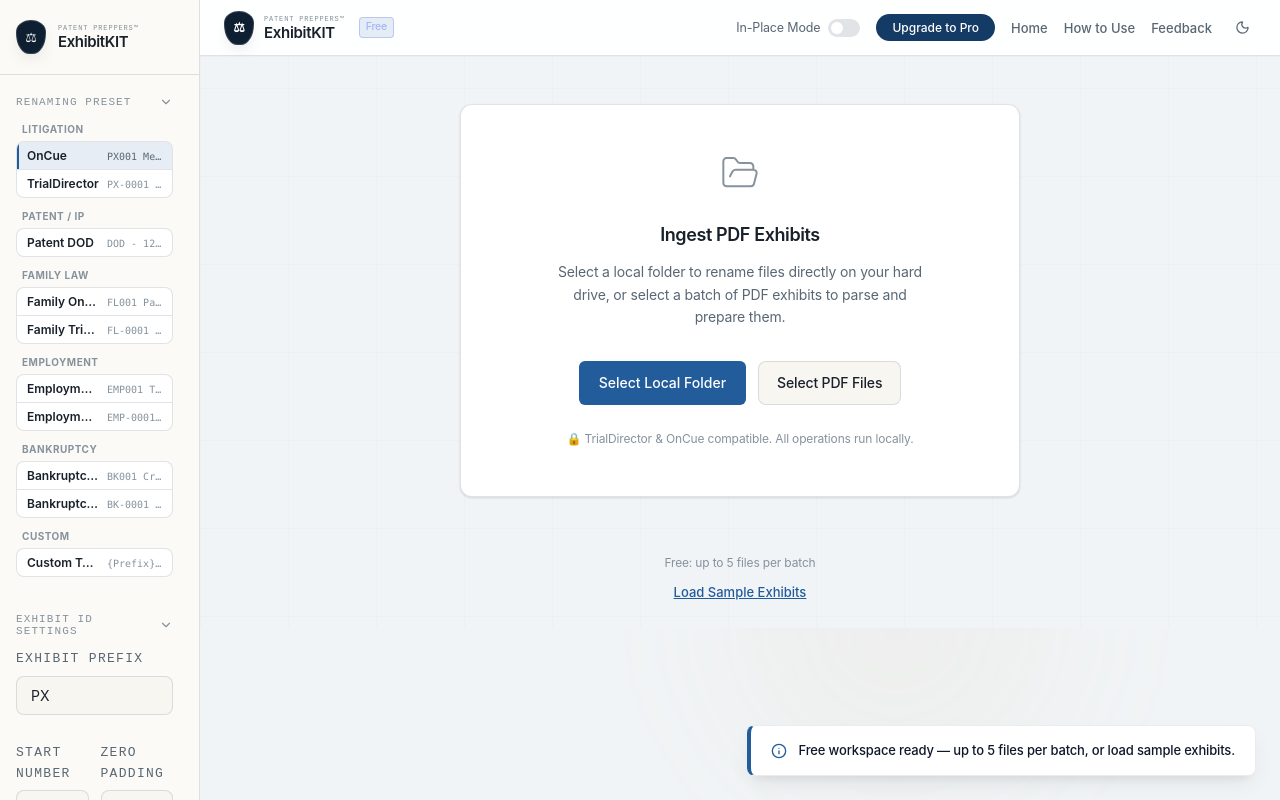
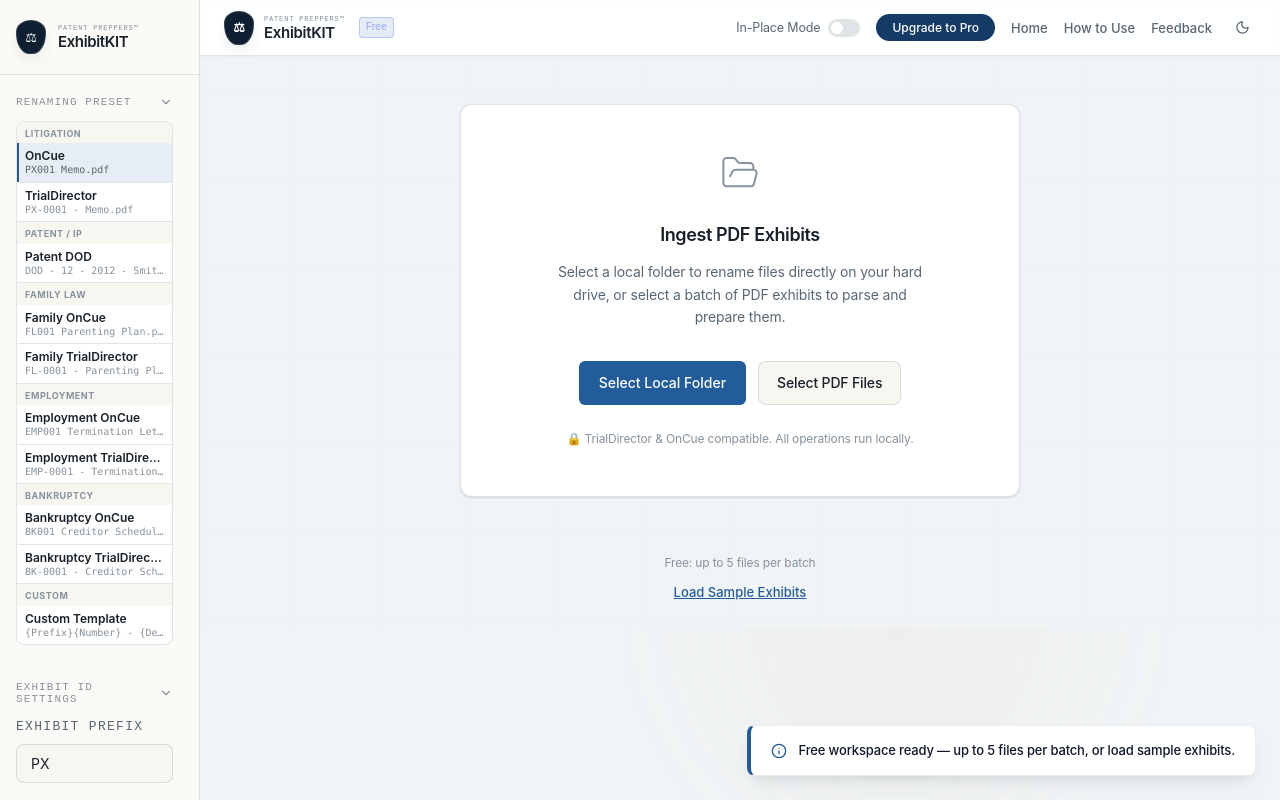
Before and after one commit to mpinkney2/exhibitkit, a React (Vite) app: page / in a window 1280 px wide. Both pictures are taken after a click on the button "Start free". Built offline with nearby package versions, Linux system fonts and the light colour scheme.

Commit message:
Tighten Renaming Preset list into one continuous scannable panel.
Use section headers with two-line rows (name + filename example) instead of separate card groups so presets stay readable in the narrow sidebar.

Co-authored-by: mpinkney2 <mpinkney2@users.noreply.github.com>

```diff
--- a/src/components/Sidebar.jsx
+++ b/src/components/Sidebar.jsx
@@ -278,16 +278,15 @@ export default function Sidebar({
           >
             <div className="preset-list" role="listbox" aria-label="Renaming presets">
               {PRACTICE_AREAS.map((area) => (
-                <div key={area.id} className="preset-list-group">
+                <div key={area.id} className="preset-list-group" role="group" aria-label={area.label}>
                   <div className="preset-list-group-label" title={area.description}>
                     {area.label}
                   </div>
-                  <ul className="preset-list-items">
                   {area.presets.map((presetOption) => {
                     const isActive = preset === presetOption.id;
                     return (
-                        <li key={presetOption.id}>
                       <button
+                        key={presetOption.id}
                         type="button"
                         role="option"
                         className={`preset-list-item ${isActive ? 'active' : ''}`}
@@ -300,10 +299,8 @@ export default function Sidebar({
                           {presetOption.example || presetOption.description}
                         </span>
                       </button>
-                        </li>
                     );
                   })}
-                  </ul>
                 </div>
               ))}
             </div>
--- a/src/index.css
+++ b/src/index.css
@@ -440,43 +440,37 @@ input[type="text"]:disabled, input[type="number"]:disabled, select:disabled {
 .preset-list {
   display: flex;
   flex-direction: column;
-  gap: 10px;
-}
-
-.preset-list-group {
-  min-width: 0;
-}
-
-.preset-list-group-label {
-  font-size: 10px;
-  font-weight: 700;
-  letter-spacing: 0.05em;
-  text-transform: uppercase;
-  color: var(--text-muted);
-  padding: 0 6px 4px;
-}
-
-.preset-list-items {
-  list-style: none;
-  margin: 0;
-  padding: 0;
   border: 1px solid var(--border-color);
   border-radius: 8px;
   overflow: hidden;
   background: var(--bg-secondary);
 }
 
-.preset-list-items li + li {
+.preset-list-group {
+  min-width: 0;
+}
+
+.preset-list-group + .preset-list-group {
   border-top: 1px solid var(--border-color);
 }
 
+.preset-list-group-label {
+  font-size: 9px;
+  font-weight: 700;
+  letter-spacing: 0.06em;
+  text-transform: uppercase;
+  color: var(--text-muted);
+  padding: 5px 8px 2px;
+  background: var(--bg-tertiary);
+}
+
 .preset-list-item {
-  display: grid;
-  grid-template-columns: minmax(72px, 0.38fr) minmax(0, 1fr);
-  align-items: baseline;
-  gap: 8px;
+  display: flex;
+  flex-direction: column;
+  align-items: stretch;
+  gap: 1px;
   width: 100%;
-  padding: 6px 8px;
+  padding: 5px 8px 5px 6px;
   margin: 0;
   border: none;
   border-radius: 0;
@@ -487,6 +481,10 @@ input[type="text"]:disabled, input[type="number"]:disabled, select:disabled {
   transition: background var(--transition-fast), border-color var(--transition-fast);
 }
 
+.preset-list-item + .preset-list-item {
+  border-top: 1px solid var(--border-color);
+}
+
 .preset-list-item:hover {
   background: var(--bg-preset-card-hover);
 }
@@ -500,6 +498,7 @@ input[type="text"]:disabled, input[type="number"]:disabled, select:disabled {
   font-size: 12px;
   font-weight: 600;
   color: var(--text-primary);
+  line-height: 1.25;
   white-space: nowrap;
   overflow: hidden;
   text-overflow: ellipsis;
@@ -512,7 +511,7 @@ input[type="text"]:disabled, input[type="number"]:disabled, select:disabled {
   white-space: nowrap;
   overflow: hidden;
   text-overflow: ellipsis;
-  line-height: 1.3;
+  line-height: 1.25;
 }
 
 .preset-list-item.active .preset-list-item-example {
```
Lines whose indentation alone changed are shown as unchanged.
